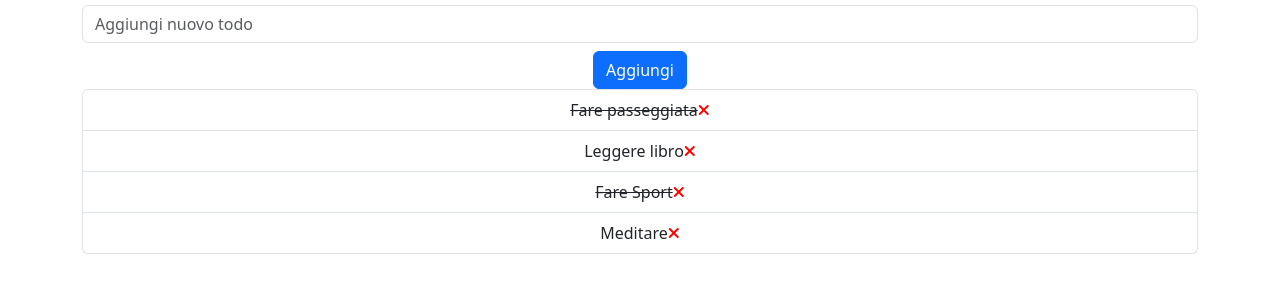
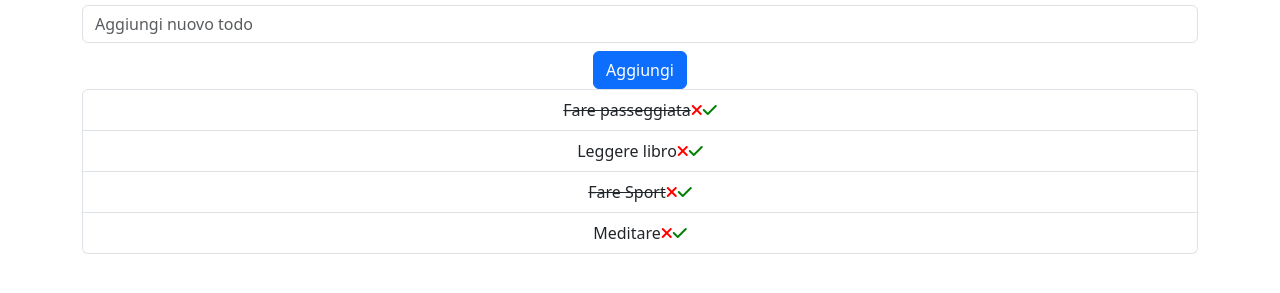
Before and after one commit to AlessandroBilli/vue-todolist, a plain HTML site: page index.html in a window 1280 px wide. Shown: the part 37-330 px from the top of the page. Drawn offline with nearby package versions, Linux system fonts and the light colour scheme.

Commit message:
feat: Bonus 2

```diff
--- a/index.html
+++ b/index.html
@@ -26,6 +26,7 @@
                     <span v-if="todo.done" style="text-decoration: line-through">{{ todo.text }}</span>
                     <span v-else>{{ todo.text }}</span>
                     <div role="button" @click="removeTodo(index)" class=" fa-solid fa-xmark"></div>
+                    <div role="button" @click="markTodo(index)" class=" fa-solid fa-check"></div>
                 </li>
             </ul>
 
--- a/main.js
+++ b/main.js
@@ -21,6 +21,11 @@ createApp({
         this.todos.push({ text: this.newTodo, done: false });
         this.newTodo = '';
       }
+    },
+
+    markTodo: function(index) {
+        this.todos[index].done = true;
+
     }
   }
 }).mount("#app");
--- a/style.css
+++ b/style.css
@@ -1,3 +1,8 @@
 .fa-xmark{
     color: red;
 }
+
+.fa-check{
+
+    color: green;
+}
```
